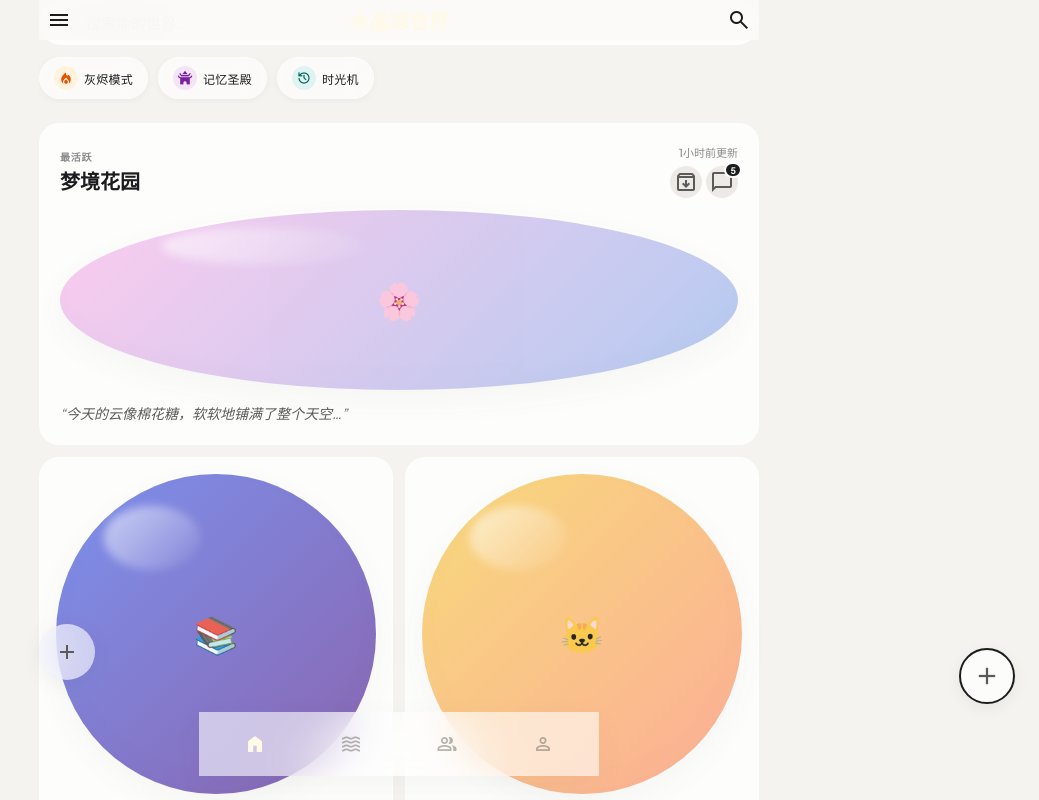
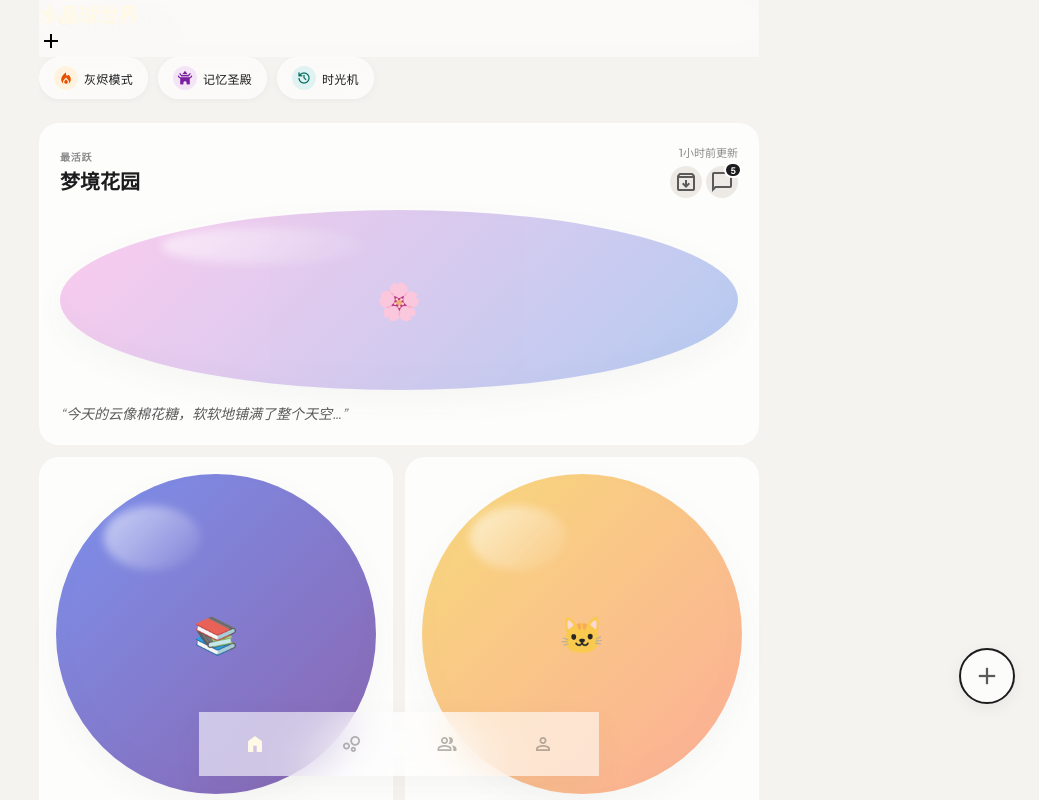
Before and after one commit to Bingbing-11/web-final, a React (Vite) app: page / in a window 1280 px wide. Shown: the top 800 px of the page, without its empty margins (241-1280 px from the left). Built offline with nearby package versions, Linux system fonts and the light colour scheme; sample sign-in values are in the browser's storage.

Commit message:
feat: 首页UI重构 - 顶部栏仅首页显示、底部导航栏全宽适配、消息系统、毛玻璃空状态

```diff
--- a/src/components/layout/MainLayout.tsx
+++ b/src/components/layout/MainLayout.tsx
@@ -6,6 +6,7 @@ export default function MainLayout() {
   const navigate = useNavigate();
   const location = useLocation();
   const [scrolled, setScrolled] = useState(false);
+  const isHome = location.pathname === '/';
 
   useEffect(() => {
     const onScroll = () => setScrolled(window.scrollY > 20);
@@ -13,32 +14,24 @@ export default function MainLayout() {
     return () => window.removeEventListener('scroll', onScroll);
   }, []);
 
-  const isHome = location.pathname === '/';
-
   return (
     <div className={styles.layout}>
-      {/* ── Top Bar ── */}
-      <header className={`${styles.topBar} ${scrolled ? styles.scrolled : ''}`}>
-        <button className={styles.menuBtn} onClick={() => navigate('/settings')}>
-          <span className="material-symbols-outlined">menu</span>
-        </button>
-        <h1 className={styles.title}>水晶球世界</h1>
-        <button className={styles.searchBtn}>
-          <span className="material-symbols-outlined">search</span>
-        </button>
-      </header>
+      {/* ── Top Bar（仅首页显示） ── */}
+      {isHome && (
+        <header className={`${styles.topBar} ${scrolled ? styles.scrolled : ''}`}>
+          <div className={styles.topBarInner}>
+            <h1 className={styles.title}>水晶球世界</h1>
+            <button className={styles.addBtn} onClick={() => navigate('/world/create')}>
+              <span className="material-symbols-outlined" style={{ fontSize: 24 }}>add</span>
+            </button>
+          </div>
+        </header>
+      )}
 
       {/* ── Page Content ── */}
-      <main className={styles.main}>
+      <main className={`${styles.main} ${!isHome ? styles.mainNoTop : ''}`}>
         <Outlet />
       </main>
-
-      {/* ── FAB (only on home page) ── */}
-      {isHome && (
-        <button className={styles.fab} onClick={() => navigate('/world/create')}>
-          <span className="material-symbols-outlined">add</span>
-        </button>
-      )}
 
       {/* ── Bottom Navigation ── */}
       <nav className={styles.bottomNav}>
@@ -46,21 +39,25 @@ export default function MainLayout() {
           `${styles.navItem} ${isActive ? styles.active : ''}`
         }>
           <span className="material-symbols-outlined" style={{ fontSize: 22 }}>home</span>
+          <span className={styles.navLabel}>首页</span>
         </NavLink>
         <NavLink to="/resonance" className={({ isActive }) =>
           `${styles.navItem} ${isActive ? styles.active : ''}`
         }>
-          <span className="material-symbols-outlined" style={{ fontSize: 22 }}>waves</span>
+          <span className="material-symbols-outlined" style={{ fontSize: 22 }}>bubble_chart</span>
+          <span className={styles.navLabel}>共鸣</span>
         </NavLink>
         <NavLink to="/friends" className={({ isActive }) =>
           `${styles.navItem} ${isActive ? styles.active : ''}`
         }>
           <span className="material-symbols-outlined" style={{ fontSize: 22 }}>group</span>
+          <span className={styles.navLabel}>好友</span>
         </NavLink>
         <NavLink to="/settings" className={({ isActive }) =>
           `${styles.navItem} ${isActive ? styles.active : ''}`
         }>
           <span className="material-symbols-outlined" style={{ fontSize: 22 }}>person</span>
+          <span className={styles.navLabel}>我的</span>
         </NavLink>
       </nav>
     </div>
```
